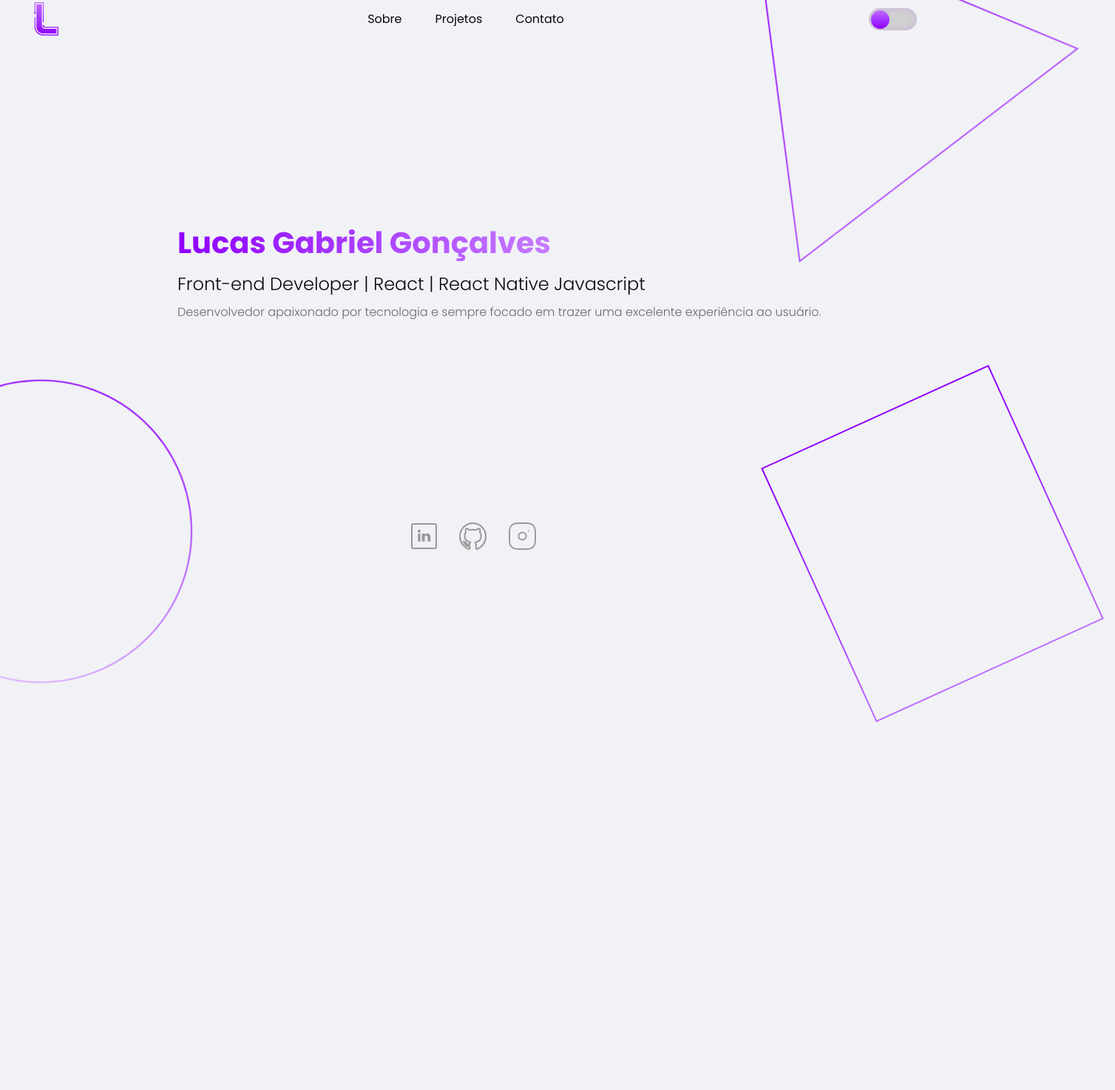
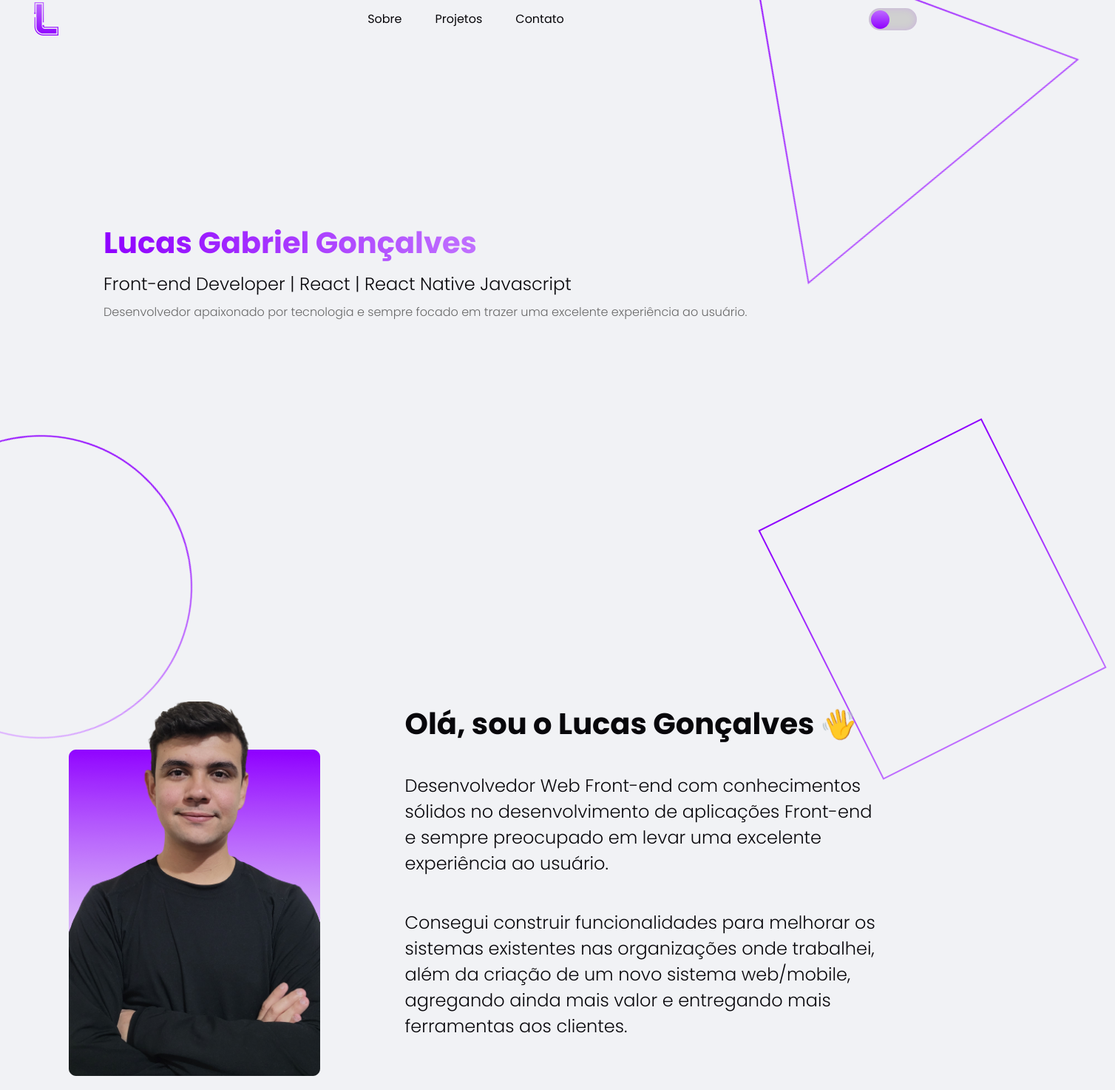
Before and after one commit to lucasgabriel13/startec-live-coding, a plain HTML site: page index.html in a window 1280 px wide. Shown: the part 27-1500 px from the top of the page at 74% size, 1508 px wide, since content can reach past the window. Before the commit the page ends 830 px from the top, so only its background shows below. Drawn offline with nearby package versions, Linux system fonts and the light colour scheme.

Commit message:
feat: created about section

```diff
--- a/index.html
+++ b/index.html
@@ -10,7 +10,7 @@
       href="https://fonts.googleapis.com/css2?family=Poppins:wght@300;400;700&display=swap"
       rel="stylesheet"
     />
-    <link rel="stylesheet" href="./styles.css" />
+    <link rel="stylesheet" href="./styles/main.css" />
     <link rel="shortcut icon" href="./assets/logo.svg" type="image/svg" />
 
     <meta
@@ -37,18 +37,12 @@
     <script src="https://unpkg.com/scrollreveal"></script>
   </head>
   <body onload="onLoadDocument()">
-    <div class="container">
-      <img class="background-image" src="./assets/circle.svg" alt="" />
-      <img class="background-image" src="./assets/square.svg" alt="" />
-      <img class="background-image" src="./assets/triangle.svg" alt="" />
-
     <header>
       <img src="./assets/logo.svg" alt="Lucas Gonçalves logo" />
-
       <nav>
         <ul class="nav-group-list">
           <li class="nav-group-list-item">
-              <a href="#">Sobre</a>
+            <a href="#about">Sobre</a>
           </li>
           <li class="nav-group-list-item">
             <a href="#">Projetos</a>
@@ -65,16 +59,47 @@
     </header>
 
     <main>
+      <div class="main-content">
         <h1>Lucas Gabriel Gonçalves</h1>
         <h2>Front-end Developer | React | React Native Javascript</h2>
         <p>
           Desenvolvedor apaixonado por tecnologia e sempre focado em trazer uma
           excelente experiência ao usuário.
         </p>
+      </div>
+      <img class="background-image" src="./assets/circle.svg" alt="" />
+      <img class="background-image" src="./assets/square.svg" alt="" />
+      <img class="background-image" src="./assets/triangle.svg" alt="" />
     </main>
 
+    <section id="about">
+      <img
+        src="./assets/photo.png"
+        alt="Foto do Lucas Gonçalves com os braços cruzados"
+      />
+
+      <div class="info-profile">
+        <h1>Olá, sou o Lucas Gonçalves <span>👋</span></h1>
+        <p>
+          Desenvolvedor Web Front-end com conhecimentos sólidos no
+          desenvolvimento de aplicações Front-end e sempre preocupado em levar
+          uma excelente experiência ao usuário.
+        </p>
+        <p>
+          Consegui construir funcionalidades para melhorar os sistemas
+          existentes nas organizações onde trabalhei, além da criação de um novo
+          sistema web/mobile, agregando ainda mais valor e entregando mais
+          ferramentas aos clientes.
+        </p>
+      </div>
+    </section>
+
     <footer>
-        <a class="social-media" href="#">
+      <a
+        class="social-media"
+        href="https://www.linkedin.com/in/devlucasgoncalves/"
+        target="_blank"
+      >
         <svg
           width="35"
           height="35"
@@ -100,7 +125,11 @@
           />
         </svg>
       </a>
-        <a class="social-media" href="#">
+      <a
+        class="social-media"
+        href="https://github.com/lucasgabriel13"
+        target="_blank"
+      >
         <svg
           width="37"
           height="37"
@@ -118,7 +147,11 @@
           />
         </svg>
       </a>
-        <a class="social-media" href="#">
+      <a
+        class="social-media"
+        href="https://instagram.com/lucasgoncalvesdev"
+        target="_blank"
+      >
         <svg
           width="37"
           height="37"
@@ -150,7 +183,6 @@
         </svg>
       </a>
     </footer>
-    </div>
 
     <script src="./main.js"></script>
   </body>
--- a/main.js
+++ b/main.js
@@ -27,13 +27,12 @@ toggleTheme.addEventListener('click', function () {
 
 });
 
-ScrollReveal().reveal('header', {
-  duration: 1000,
-  distance: '-50px',
+const scrollReveal = ScrollReveal({
+  distance: '50px',
+  origin: 'top',
+  duration: 700,
 });
 
-ScrollReveal().reveal('main', {
-  duration: 1300,
-  distance: '1000px',
-  origin: 'left'
-});
+scrollReveal.reveal('header');
+scrollReveal.reveal('.main-content');
+scrollReveal.reveal('#about');
--- a/styles.css
+++ b/styles/main.css
@@ -28,20 +28,22 @@
   --instagram: #cb2770;
 }
 
+html {
+  scroll-behavior: smooth;
+}
+
 body {
   width: 100vw;
   height: 100vh;
   background-color: var(--background);
-  overflow: hidden;
   font-family: "Poppins", sans-serif;
   font-weight: 400;
+  overflow-x: hidden;
 }
 
-.container {
-  width: 100vw;
-  height: 100vh;
-  position: relative;
-}
+/* ---------------------- CONTAINER ---------------------- */
+
+/* ---------------------- HEADER ---------------------- */
 
 header {
   display: flex;
@@ -113,14 +115,23 @@ header {
   left: calc(65px - 25px - 3px);
 }
 
+/* ---------------------- MAIN ---------------------- */
+
 main {
   width: 100%;
-  max-width: 1360px;
-  margin: 250px auto 0;
-  padding-left: 240px;
+  height: 100vh;
+  position: relative;
 }
 
-main > h1 {
+main .main-content {
+  width: 100%;
+  max-width: 1360px;
+  padding-top: 250px;
+  padding-left: 140px;
+  margin: 0 auto;
+}
+
+main .main-content h1 {
   background: linear-gradient(270deg, #ffffff 0%, #8f00ff 100%);
   background-clip: text;
   -webkit-background-clip: text;
@@ -129,31 +140,107 @@ main > h1 {
   font-weight: 700;
 }
 
-main > h2 {
+main .main-content h2 {
   font-size: 24px;
   font-weight: 300;
   color: var(--font-color);
   margin-top: 8px;
 }
 
-main > p {
+main .main-content p {
   font-size: 16px;
   font-weight: 300;
   color: var(--font-color-secondary);
   margin-top: 8px;
 }
 
+/* ---------------------- BACKGROUND IMAGES ---------------------- */
+
+main .background-image {
+  position: absolute;
+  animation: rotate 30s infinite alternate-reverse ease-in-out;
+  z-index: -1;
+}
+
+main .background-image:nth-child(2) {
+  bottom: -9.375rem;
+  left: -150px;
+}
+
+main .background-image:nth-child(3) {
+  bottom: -150px;
+  right: -150px;
+}
+main .background-image:nth-child(4) {
+  top: -200px;
+  right: -150px;
+}
+
+@keyframes rotate {
+  0% {
+    transform: rotate(0deg);
+  }
+  100% {
+    transform: rotate(360deg);
+  }
+}
+
+/* ---------------------- ABOUT ---------------------- */
+
+#about {
+  width: 100%;
+  height: 100vh;
+  display: flex;
+  align-items: flex-start;
+  justify-content: center;
+  gap: 115px;
+  padding-top: 100px;
+}
+
+#about .info-profile {
+  width: 100%;
+  max-width: 640px;
+}
+
+#about .info-profile h1 {
+  font-size: 40px;
+  color: var(--font-color);
+  margin-bottom: 36px;
+}
+
+#about .info-profile h1 > span {
+  display: inline-block;
+  animation: hand 0.5s linear infinite alternate-reverse;
+}
+
+#about .info-profile p {
+  font-size: 24px;
+  color: var(--font-color);
+  font-weight: 300;
+}
+
+#about .info-profile p + p {
+  margin-top: 45px;
+}
+
+@keyframes hand {
+  0% {
+    transform: rotate(0deg);
+  }
+  100% {
+    transform: rotate(45deg);
+  }
+}
+
+/* ---------------------- FOOTER ---------------------- */
+
 footer {
   width: 100%;
   display: flex;
   align-items: center;
-  justify-content: center;
-  position: absolute;
+  justify-content: flex-end;
   gap: 30px;
-
-  left: 0;
-  bottom: 30px;
-
+  padding-right: 45px;
   padding-bottom: 30px;
 }
 
@@ -179,32 +266,3 @@ footer a:nth-child(2):hover svg path {
 footer a:nth-child(3):hover svg path {
   stroke: var(--instagram);
 }
-
-.background-image {
-  position: fixed;
-  animation: rotate 30s infinite alternate-reverse ease-in-out;
-  z-index: -1;
-}
-
-.background-image:nth-child(1) {
-  bottom: -150px;
-  left: -150px;
-}
-
-.background-image:nth-child(2) {
-  bottom: -150px;
-  right: -150px;
-}
-.background-image:nth-child(3) {
-  top: -150px;
-  right: -150px;
-}
-
-@keyframes rotate {
-  0%{
-    transform: rotate(0deg);
-  }
-  100%{
-    transform: rotate(360deg);
-  }
-}
```
Also changed, not shown: assets/photo.png (added). Lines whose indentation alone changed are shown as unchanged.
